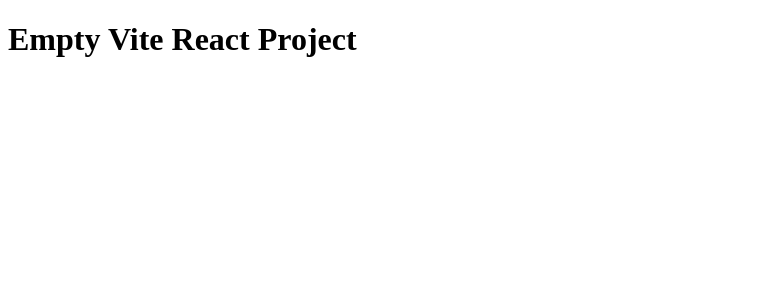
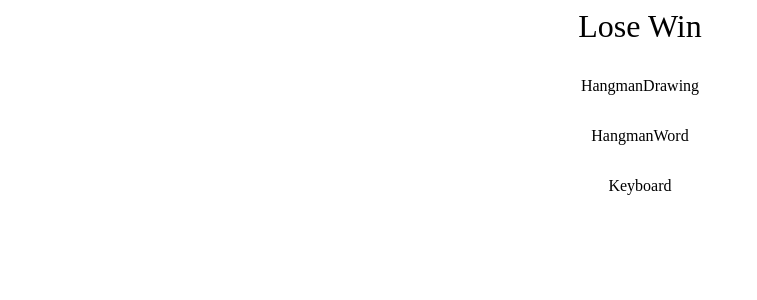
Before and after one commit to dimatkach11/hangman, a React (Vite) app: page / in a window 1280 px wide. Shown: the top 300 px of the page, without its empty margins (0-757 px from the left). Built offline with nearby package versions, Linux system fonts and the light colour scheme.

Commit message:
components structure

```diff
--- a/src/App.tsx
+++ b/src/App.tsx
@@ -1,8 +1,40 @@
+import { useState } from 'react'
+import HangmanDrawing from './components/HangmanDrawing'
+import HangmanWord from './components/HangmanWord'
+import Keyboard from './components/Keyboard'
+import words from './data/words_list.json'
 
 function App() {
+  // parola random da indovinare
+  const [wordToGuess, setWordToGuess] = useState(
+    () => words[Math.floor(Math.random() * words.length)]
+  )
+
+  // lettere indovinate
+  const [guessedLetters, setGuessedLetters] = useState<string[]>([])
 
   return (
-    <h1>Empty Vite React Project</h1>
+    <div
+      style={{
+        maxWidth: '800px',
+        display: 'flex',
+        flexDirection: 'column',
+        gap: '2rem',
+        margin: '0 auto',
+        alignItems: 'center',
+      }}
+    >
+      <div
+        style={{
+          fontSize: '2rem',
+        }}
+      >
+        Lose Win
+      </div>
+      <HangmanDrawing />
+      <HangmanWord />
+      <Keyboard />
+    </div>
   )
 }
 
--- /dev/null
+++ b/src/components/HangmanDrawing.tsx
@@ -0,0 +1,7 @@
+import { FC } from 'react'
+
+const HangmanDrawing: FC = () => {
+  return <div>HangmanDrawing</div>
+}
+
+export default HangmanDrawing
--- /dev/null
+++ b/src/components/HangmanWord.tsx
@@ -0,0 +1,7 @@
+import { FC } from 'react'
+
+const HangmanWord: FC = () => {
+  return <div>HangmanWord</div>
+}
+
+export default HangmanWord
--- /dev/null
+++ b/src/components/Keyboard.tsx
@@ -0,0 +1,7 @@
+import { FC } from 'react'
+
+const Keyboard: FC = () => {
+  return <div>Keyboard</div>
+}
+
+export default Keyboard
--- /dev/null
+++ b/src/data/words_list.json
@@ -0,0 +1,7 @@
+[
+  "mela",
+  "pera",
+  "computer",
+  "studiare",
+  "lavorare"
+]
```
